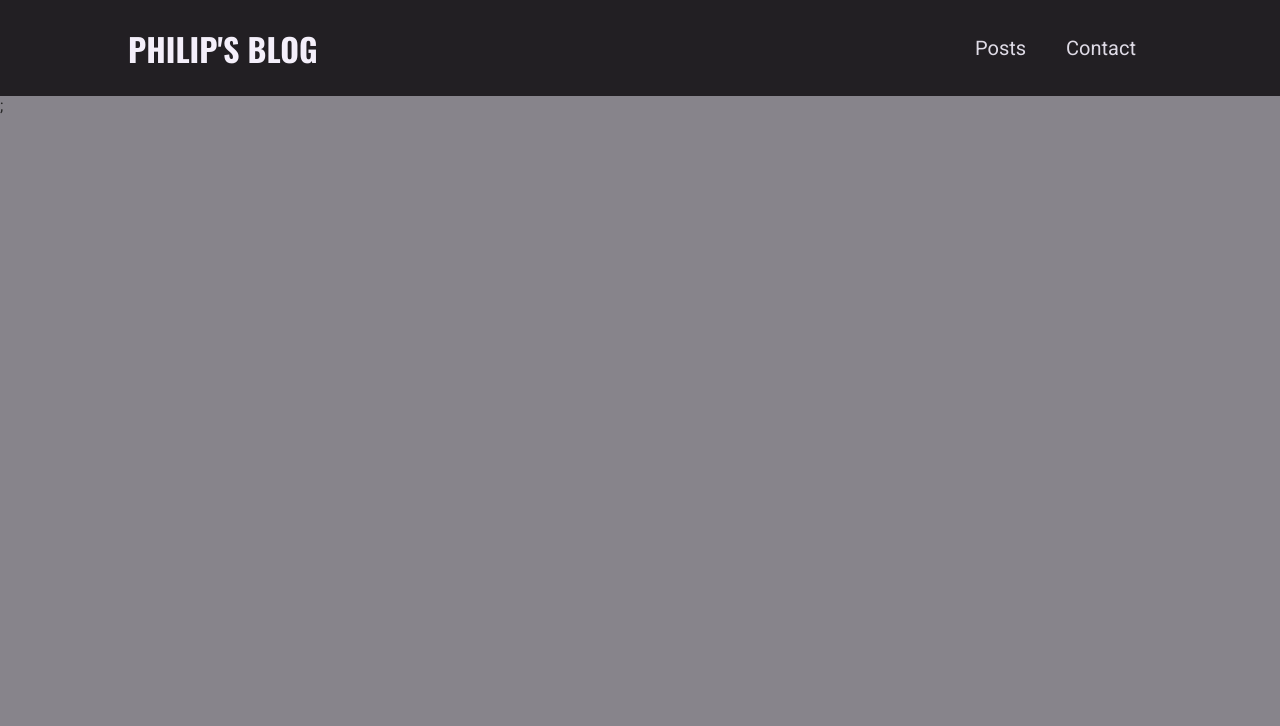
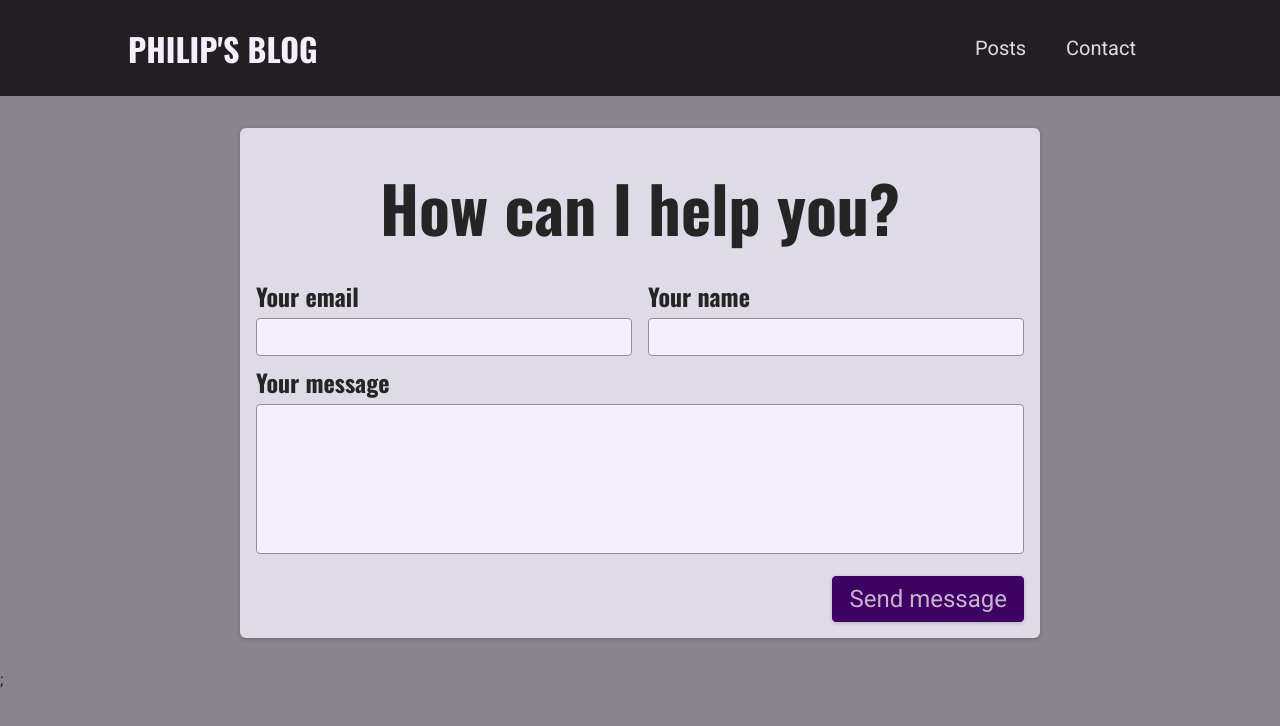
Before and after one commit to PhilipHassialis/nextjs-course-blog-project, a Next.js app: page /contact in a window 1280 px wide. Shown: the top 726 px of the page. Built offline with nearby package versions, Linux system fonts and the light colour scheme.

Commit message:
Preparing The Contact Form

```diff
--- /dev/null
+++ b/components/contact/contact-form.js
@@ -0,0 +1,31 @@
+import React from "react";
+import classes from "./contact-form.module.css";
+
+const ContactForm = () => {
+  return (
+    <section className={classes.contact}>
+      <h1>How can I help you?</h1>
+      <form action="" className={classes.form}>
+        <div className={classes.controls}>
+          <div className={classes.control}>
+            <label htmlFor="email">Your email</label>
+            <input type="email" id="email" required />
+          </div>
+          <div className={classes.control}>
+            <label htmlFor="name">Your name</label>
+            <input type="text" id="name" required />
+          </div>
+        </div>
+        <div className={classes.control}>
+          <label htmlFor="message">Your message</label>
+          <textarea name="" id="message" cols="30" rows="5"></textarea>
+        </div>
+        <div className={classes.actions}>
+          <button>Send message</button>
+        </div>
+      </form>
+    </section>
+  );
+};
+
+export default ContactForm;
--- /dev/null
+++ b/components/contact/contact-form.module.css
@@ -0,0 +1,73 @@
+.contact {
+  margin: var(--size-8) auto;
+  border-radius: 6px;
+  background-color: var(--color-grey-100);
+  width: 90%;
+  max-width: 50rem;
+  padding: var(--size-4);
+  box-shadow: 0 1px 4px rgba(0, 0, 0, 0.2);
+  font-size: var(--size-6);
+}
+
+.contact h1 {
+  font-size: var(--size-8);
+  margin: var(--size-4) 0;
+  text-align: left;
+}
+
+.form label {
+  display: block;
+  font-family: "Oswald", sans-serif;
+  font-weight: bold;
+  margin: var(--size-2) 0 var(--size-1) 0;
+}
+
+.form input,
+.form textarea {
+  font: inherit;
+  padding: var(--size-1);
+  border-radius: 4px;
+  width: 100%;
+  border: 1px solid var(--color-grey-400);
+  background-color: var(--color-grey-50);
+  resize: none;
+}
+
+.controls {
+  display: flex;
+  column-gap: 1rem;
+  flex-wrap: wrap;
+}
+
+.control {
+  flex: 1;
+  min-width: 10rem;
+}
+
+.actions {
+  margin-top: var(--size-4);
+  text-align: right;
+}
+
+.form button {
+  font: inherit;
+  cursor: pointer;
+  background-color: var(--color-primary-700);
+  border: 1px solid var(--color-primary-700);
+  padding: var(--size-2) var(--size-4);
+  border-radius: 4px;
+  color: var(--color-primary-50);
+  box-shadow: 0 1px 4px rgba(0, 0, 0, 0.2);
+}
+
+.form button:hover {
+  background-color: var(--color-primary-500);
+  border-color: var(--color-primary-500);
+}
+
+@media (min-width: 768px) {
+  .contact h1 {
+    font-size: var(--size-16);
+    text-align: center;
+  }
+}
--- a/pages/contact.js
+++ b/pages/contact.js
@@ -1,7 +1,8 @@
 import React from "react";
+import ContactForm from "../components/contact/contact-form";
 
 const ContactPage = () => {
-  return <div></div>;
+  return <ContactForm />;
 };
 
 export default ContactPage;
```
